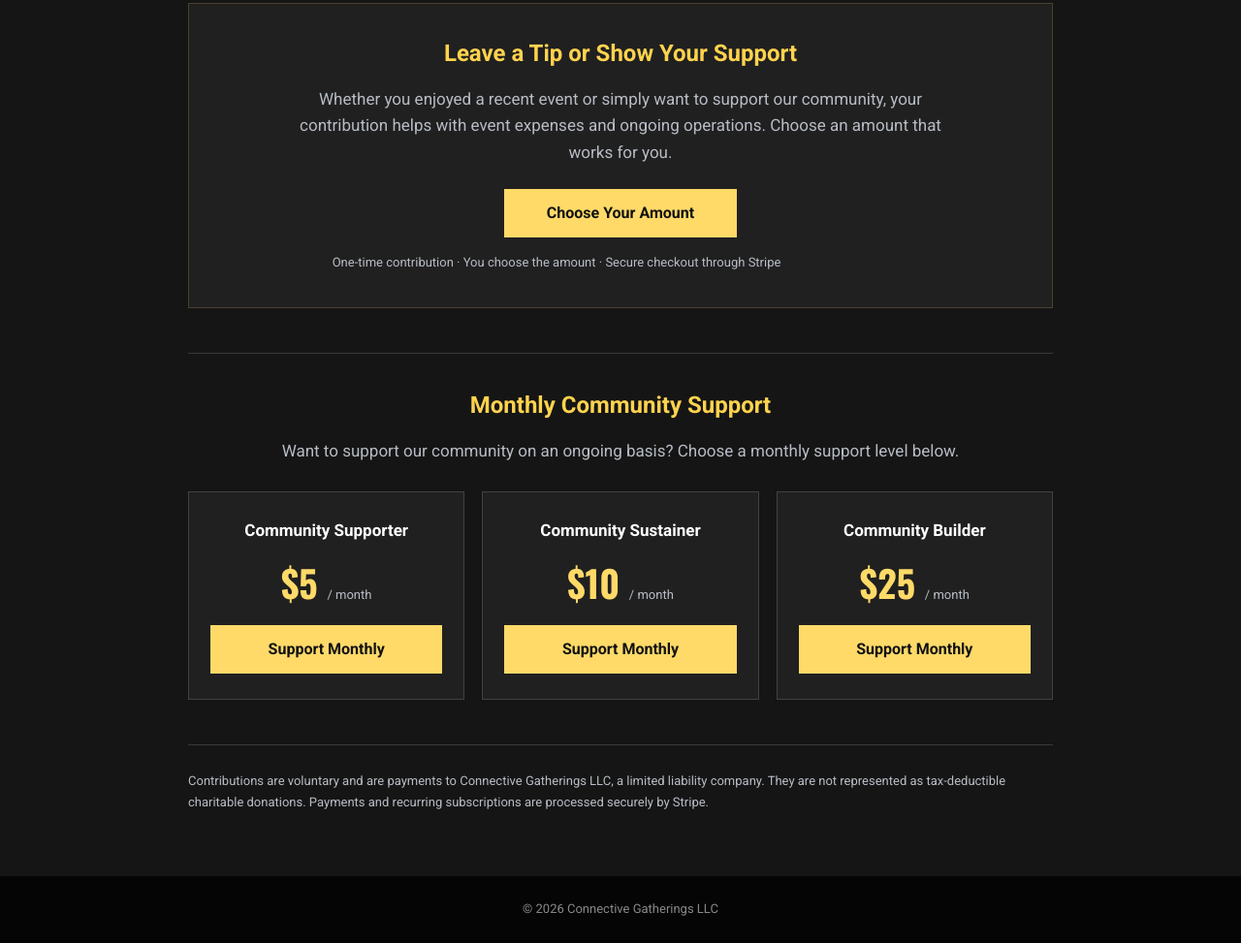
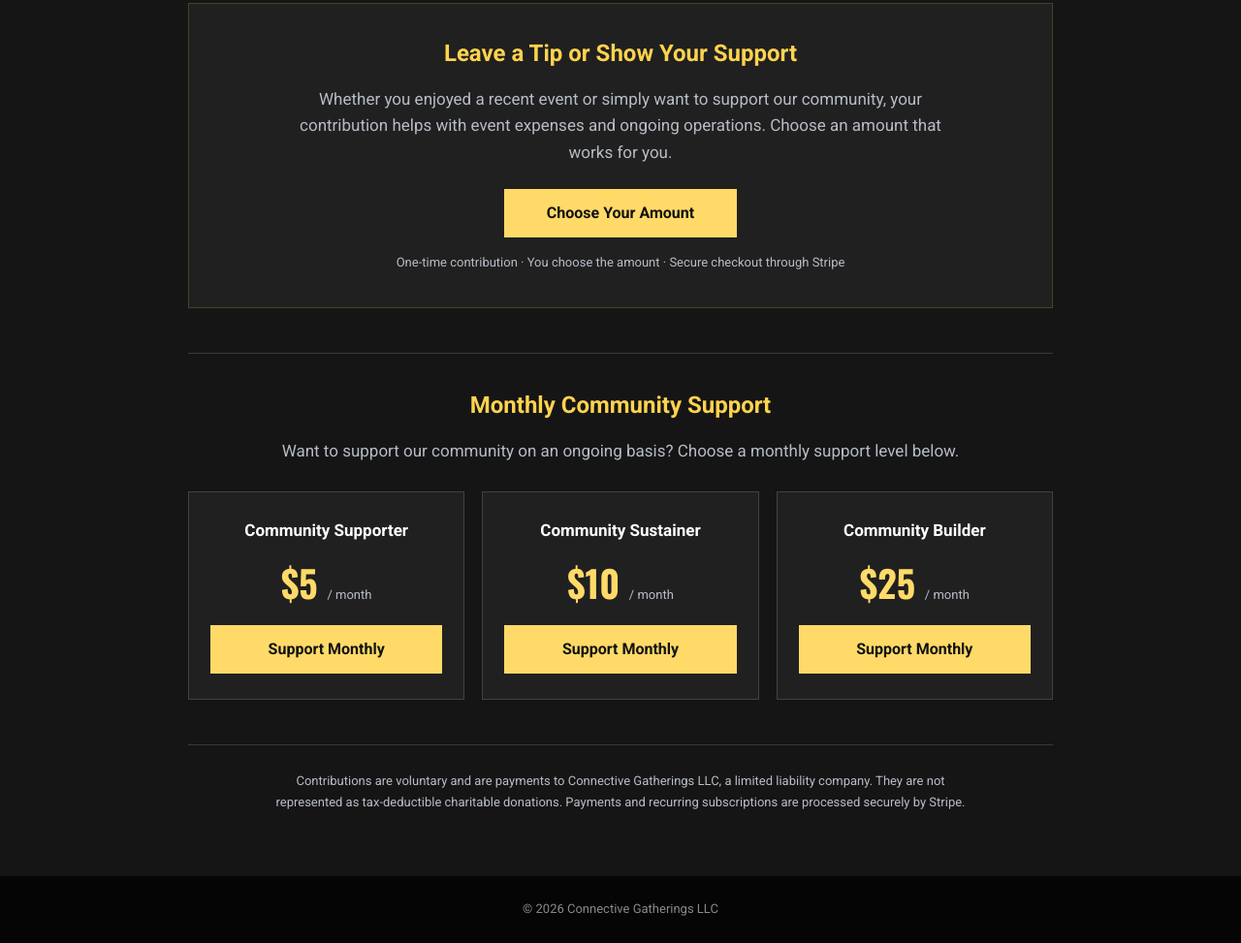
Before and after one commit to rayn1784/connective-gatherings-donate, a plain HTML site: page index.html in a window 1280 px wide. Shown: the part 353-1326 px from the top of the page at 97% size. Drawn offline with nearby package versions, Linux system fonts and the light colour scheme.

Commit message:
Update support note CSS for centered text.

```diff
--- a/index.html
+++ b/index.html
@@ -154,9 +154,11 @@
         }
 
         .support-note {
-            margin: 16px 0 0 !important;
+            margin: 16px auto 0 !important;
             font-size: 13px !important;
             line-height: 1.5;
+            text-align: center;
+            width: 100%;
         }
 
         /* SECTION DIVIDER */
@@ -230,10 +232,12 @@
             margin-top: 46px;
             padding-top: 26px;
             border-top: 1px solid #383838;
+            text-align: center;
         }
 
         .disclosure p {
-            margin: 0;
+            max-width: 720px;
+            margin: 0 auto;
             font-size: 13px;
             line-height: 1.7;
         }
```
